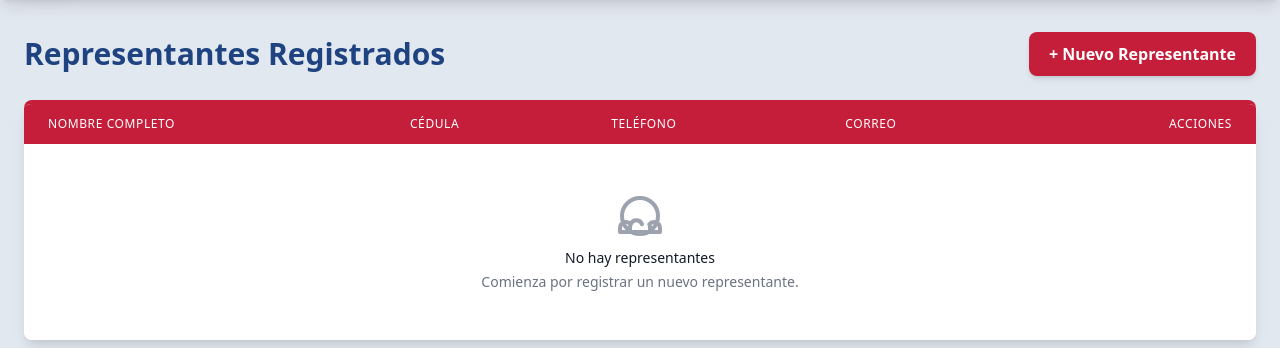
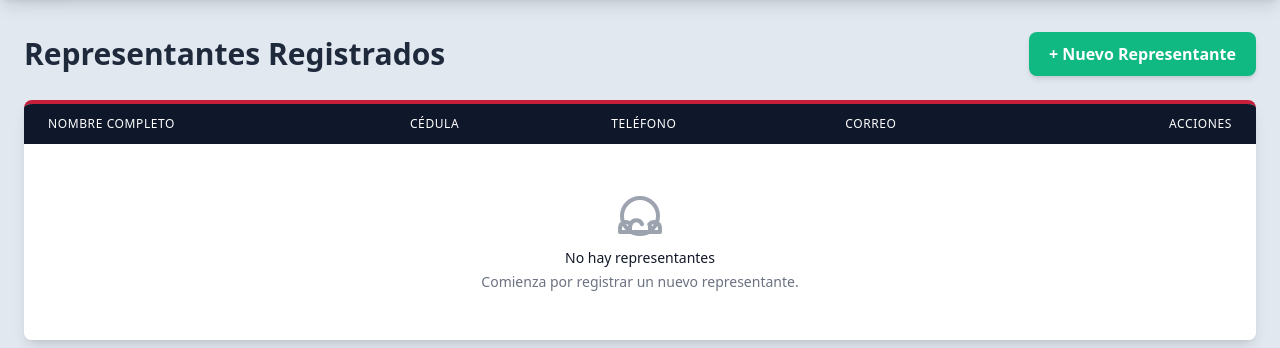
Before and after one commit to Y4nn1s/IngeniumCode-FDM, a Django app: page /representantes/ in a window 1280 px wide. Shown: the part 72-420 px from the top of the page. Run offline with Django 5.2, Linux system fonts and the light colour scheme; data that the repository does not hold is empty; style sheets or scripts are compiled from the project's sources.

Commit message:
Modificación de Colores para la Lista de Representantes

```diff
--- a/filiacion/templates/filiacion/atleta_list.html
+++ b/filiacion/templates/filiacion/atleta_list.html
@@ -6,7 +6,7 @@
 <div class="flex flex-col sm:flex-row justify-between items-start sm:items-center gap-4 mb-6">
     <h2 class="text-3xl font-bold text-slate-800">Atletas Registrados</h2>
     <a href="{% url 'atleta_create' %}"
-       class="inline-block bg-emerald-500 text-white px-5 py-2.5 rounded-lg shadow-md hover:bg-fdm-red-dark focus:outline-none focus:ring-2 focus:ring-fdm-red focus:ring-opacity-50 transition-all duration-300">
+       class="inline-block bg-emerald-500 text-white px-5 py-2.5 rounded-lg shadow-md hover:bg-emerald-600 focus:outline-none transition-all duration-300">
         <span class="font-semibold">+ Nuevo Atleta</span>
     </a>
 </div>
--- a/filiacion/templates/filiacion/representante_list.html
+++ b/filiacion/templates/filiacion/representante_list.html
@@ -4,8 +4,8 @@
 
 {% block content %}
 <div class="flex flex-col sm:flex-row justify-between items-start sm:items-center gap-4 mb-6">
-    <h2 class="text-3xl font-bold text-fdm-blue">Representantes Registrados</h2>
-    <a href="{% url 'representante_create' %}" class="inline-block bg-fdm-red text-white px-5 py-2.5 rounded-lg shadow-md hover:bg-fdm-red-dark focus:outline-none focus:ring-2 focus:ring-fdm-red focus:ring-opacity-50 transition-all duration-300">
+    <h2 class="text-3xl font-bold text-slate-800">Representantes Registrados</h2>
+    <a href="{% url 'representante_create' %}" class="inline-block bg-emerald-500 text-white px-5 py-2.5 rounded-lg shadow-md hover:bg-emerald-600 focus:outline-none transition-all duration-300">
         <span class="font-semibold">+ Nuevo Representante</span>
     </a>
 </div>
@@ -14,7 +14,7 @@
     <!-- Contenedor con scroll horizontal para móviles -->
     <div class="overflow-x-auto">
         <table class="w-full min-w-[640px]">
-            <thead class="bg-fdm-red text-white">
+            <thead class="bg-slate-900 text-white">
                 <tr>
                     <th scope="col" class="px-6 py-3 text-left text-xs font-medium uppercase tracking-wider">
                         Nombre Completo
```
